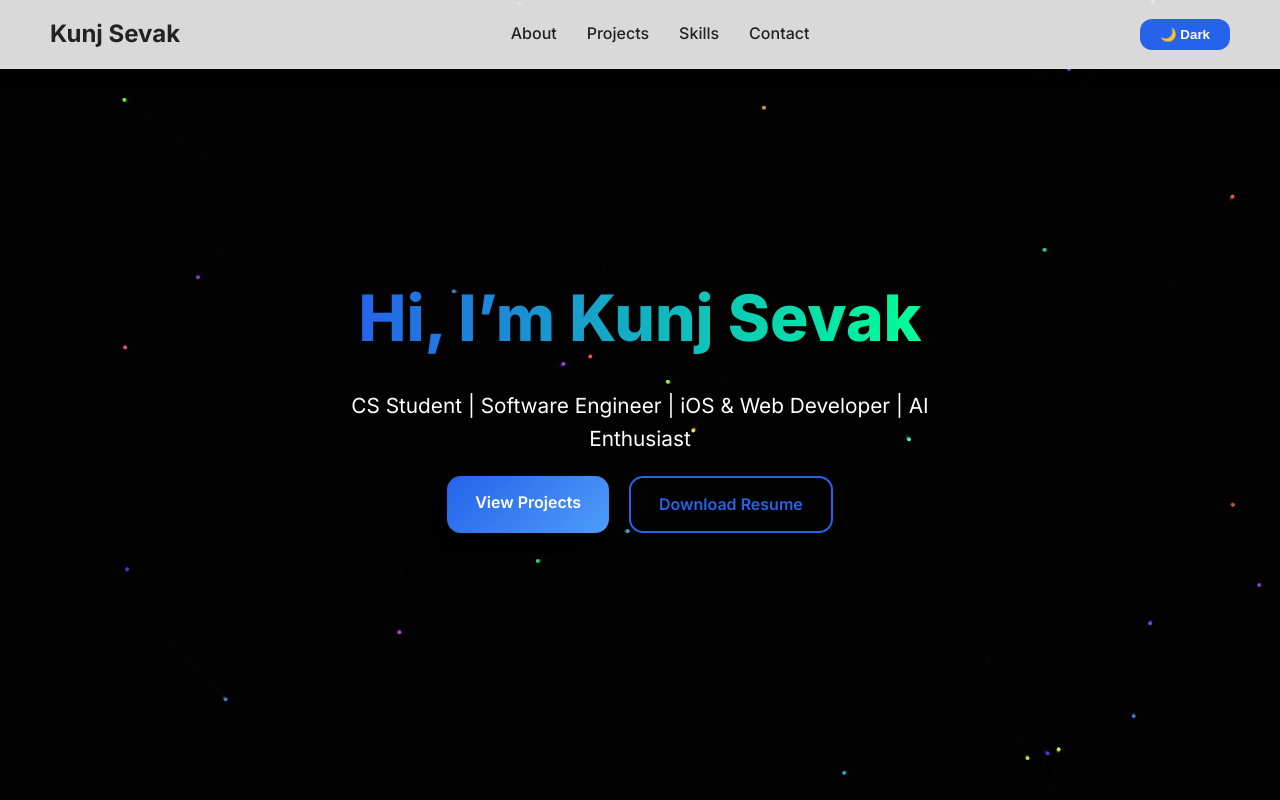
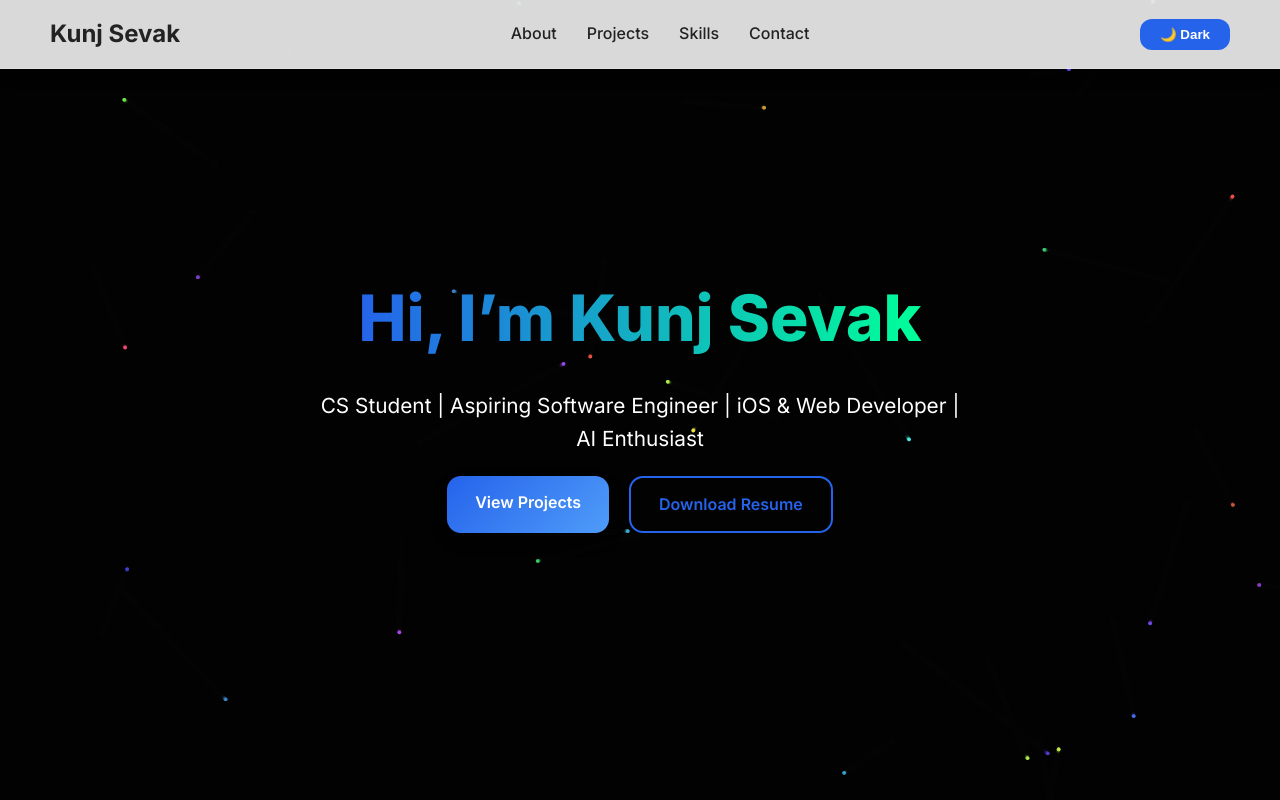
Before and after one commit to KunjSevak1919/Portfolio-Website, a React (Vite) app: page / in a window 1280 px wide. Shown: the top 800 px of the page. Built offline with nearby package versions, Linux system fonts and the light colour scheme.

Commit message:
Small change in text

```diff
--- a/src/App.jsx
+++ b/src/App.jsx
@@ -73,7 +73,7 @@ function App() {
           transition={{ delay: 0.4, duration: 0.7 }}
           style={{ position: "relative", zIndex: 2 }}
         >
-          CS Student | Software Engineer | iOS & Web Developer | AI Enthusiast
+          CS Student | Aspiring Software Engineer | iOS & Web Developer | AI Enthusiast
         </motion.p>
         <motion.div
           className="buttons"
```
